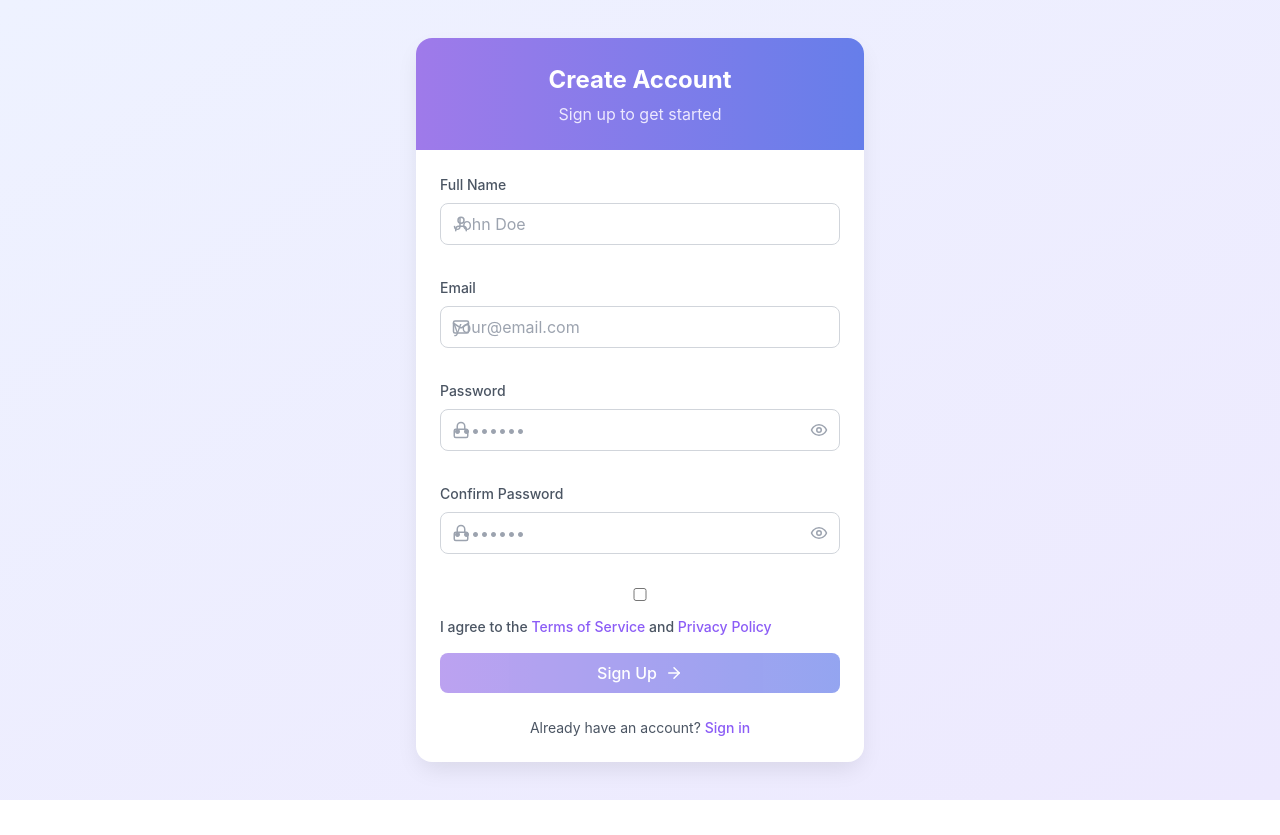
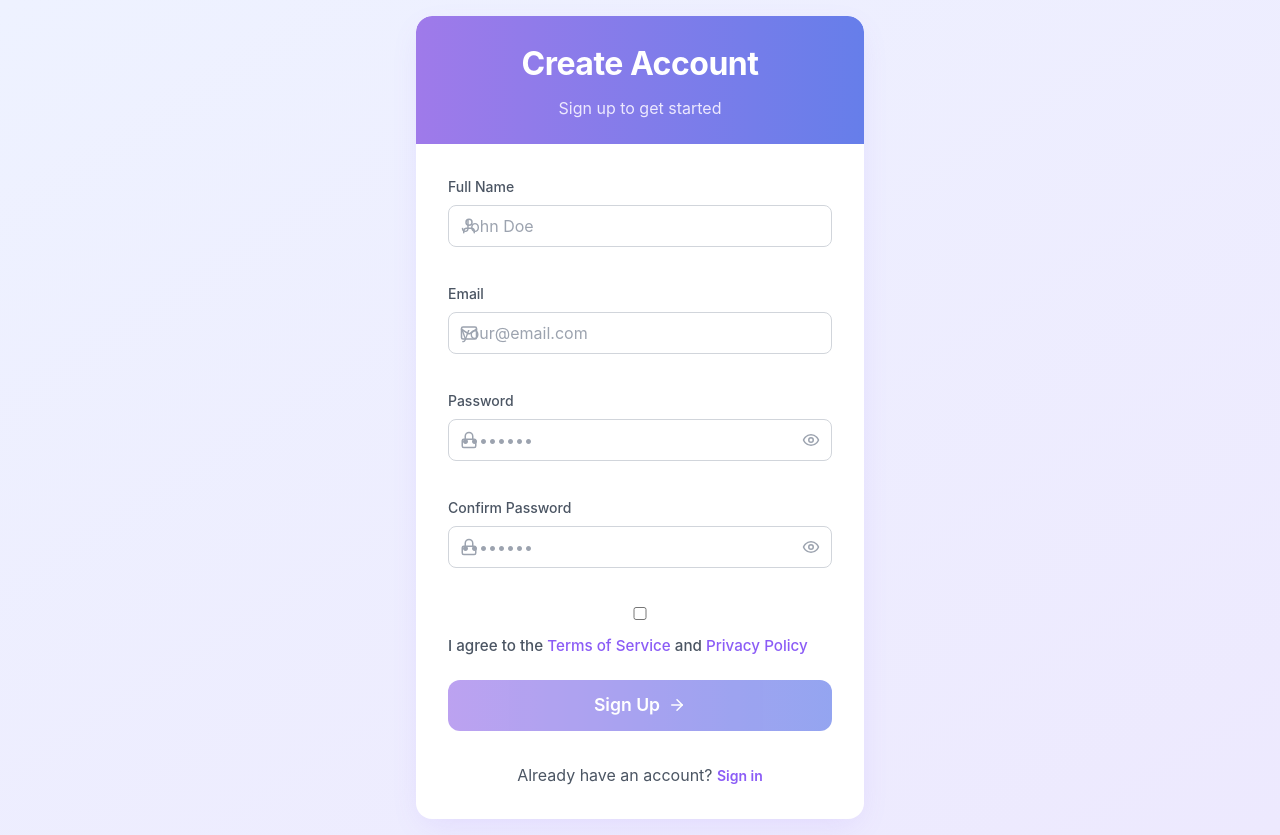
Before and after one commit to zidioteam6/Enterprise-Expense-Management1.1, a React (Create React App) app in the folder expense-management/: page /signup in a window 1280 px wide. Before the commit the page ends 800 px from the top, so only its background shows below. Built offline with nearby package versions, Linux system fonts and the light colour scheme.

Commit message:
fixed syntax

```diff
--- a/expense-management/src/pages/SignupPage.jsx
+++ b/expense-management/src/pages/SignupPage.jsx
@@ -45,19 +45,18 @@ export default function SignupPage() {
 
   return (
     <div className="login-container">
-      <div className="login-card">
-        <div className="login-header">
-          <h2>Create Account</h2>
-          <p>Sign up to get started</p>
+      <div className="login-card" style={{ padding: '0', boxShadow: '0 10px 32px -8px rgba(139,92,246,0.15)' }}>
+        <div className="login-header" style={{ borderTopLeftRadius: '1rem', borderTopRightRadius: '1rem' }}>
+          <h2 style={{ fontSize: '2rem', fontWeight: 'bold', letterSpacing: '-0.5px' }}>Create Account</h2>
+          <p style={{ fontSize: '1rem', marginTop: '0.5rem' }}>Sign up to get started</p>
         </div>
-        <div className="login-form">
-          <form onSubmit={handleSubmit}>
+        <div className="login-form" style={{ padding: '2rem' }}>
+          <form onSubmit={handleSubmit} className="space-y-5">
             {error && (
-              <div className="error-message">
+              <div className="error-message" style={{ background: '#FEE2E2', color: '#B91C1C', borderRadius: '0.5rem', padding: '0.75rem 1rem', marginBottom: '1rem', fontWeight: 500, fontSize: '0.95rem', textAlign: 'center' }}>
                 {error}
               </div>
             )}
-
             {/* Full Name input */}
             <div className="form-group">
               <label htmlFor="fullName">Full Name</label>
@@ -72,10 +71,10 @@ export default function SignupPage() {
                   onChange={(e) => setFullName(e.target.value)}
                   placeholder="John Doe"
                   required
+                  autoComplete="name"
                 />
               </div>
             </div>
-
             {/* Email input */}
             <div className="form-group">
               <label htmlFor="email">Email</label>
@@ -90,10 +89,10 @@ export default function SignupPage() {
                   onChange={(e) => setEmail(e.target.value)}
                   placeholder="your@email.com"
                   required
+                  autoComplete="email"
                 />
               </div>
             </div>
-
             {/* Password input */}
             <div className="form-group">
               <label htmlFor="password">Password</label>
@@ -108,17 +107,19 @@ export default function SignupPage() {
                   onChange={(e) => setPassword(e.target.value)}
                   placeholder="••••••••"
                   required
+                  autoComplete="new-password"
                 />
                 <button
                   type="button"
                   className="toggle-password"
                   onClick={() => setShowPassword(!showPassword)}
+                  tabIndex={-1}
+                  aria-label={showPassword ? 'Hide password' : 'Show password'}
                 >
                   {showPassword ? <EyeOff size={18} /> : <Eye size={18} />}
                 </button>
               </div>
             </div>
-
             {/* Confirm Password input */}
             <div className="form-group">
               <label htmlFor="confirmPassword">Confirm Password</label>
@@ -133,42 +134,42 @@ export default function SignupPage() {
                   onChange={(e) => setConfirmPassword(e.target.value)}
                   placeholder="••••••••"
                   required
+                  autoComplete="new-password"
                 />
                 <button
                   type="button"
                   className="toggle-password"
                   onClick={() => setShowConfirmPassword(!showConfirmPassword)}
+                  tabIndex={-1}
+                  aria-label={showConfirmPassword ? 'Hide password' : 'Show password'}
                 >
                   {showConfirmPassword ? <EyeOff size={18} /> : <Eye size={18} />}
                 </button>
               </div>
             </div>
-
             {/* Terms and Conditions */}
-            <div className="form-group">
-              <label className="remember-me terms-checkbox">
+            <div className="form-group" style={{ marginBottom: '1.5rem' }}>
+              <label className="remember-me terms-checkbox" style={{ alignItems: 'flex-start', gap: '0.5rem', cursor: 'pointer' }}>
                 <input
                   type="checkbox"
                   checked={acceptTerms}
                   onChange={(e) => setAcceptTerms(e.target.checked)}
                   required
+                  style={{ accentColor: '#8B5CF6', marginTop: '0.2rem' }}
                 />
-                I agree to the{' '}
-                <Link to="/terms" className="terms-link">
-                  Terms of Service
-                </Link>{' '}
-                and{' '}
-                <Link to="/privacy" className="terms-link">
-                  Privacy Policy
-                </Link>
+                <span style={{ fontSize: '0.95rem', color: '#4B5563' }}>
+                  I agree to the{' '}
+                  <Link to="/terms" className="terms-link">Terms of Service</Link>{' '}and{' '}
+                  <Link to="/privacy" className="terms-link">Privacy Policy</Link>
+                </span>
               </label>
             </div>
-
             {/* Submit button */}
             <button
               type="submit"
               disabled={isSubmitting || !acceptTerms}
               className="login-button"
+              style={{ fontSize: '1.1rem', fontWeight: 600, padding: '0.75rem 0', marginTop: '0.5rem', borderRadius: '0.75rem' }}
             >
               {isSubmitting ? (
                 <>
@@ -204,12 +205,11 @@ export default function SignupPage() {
               )}
             </button>
           </form>
-
           {/* Sign in link */}
-          <div className="signup">
+          <div className="signup" style={{ marginTop: '2rem', fontSize: '1rem' }}>
             <p>
               Already have an account?{' '}
-              <Link to="/login" className="forgot-password">
+              <Link to="/login" className="forgot-password" style={{ fontWeight: 600 }}>
                 Sign in
               </Link>
             </p>
```
Also changed, not shown: 1 other file (tests, documents, lock files or other folders).
